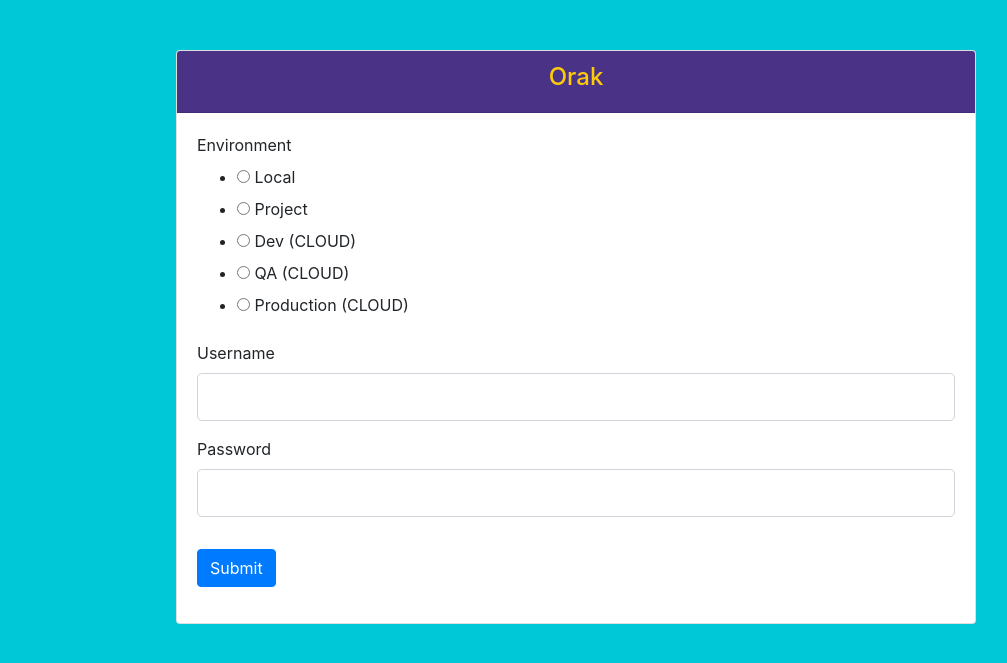
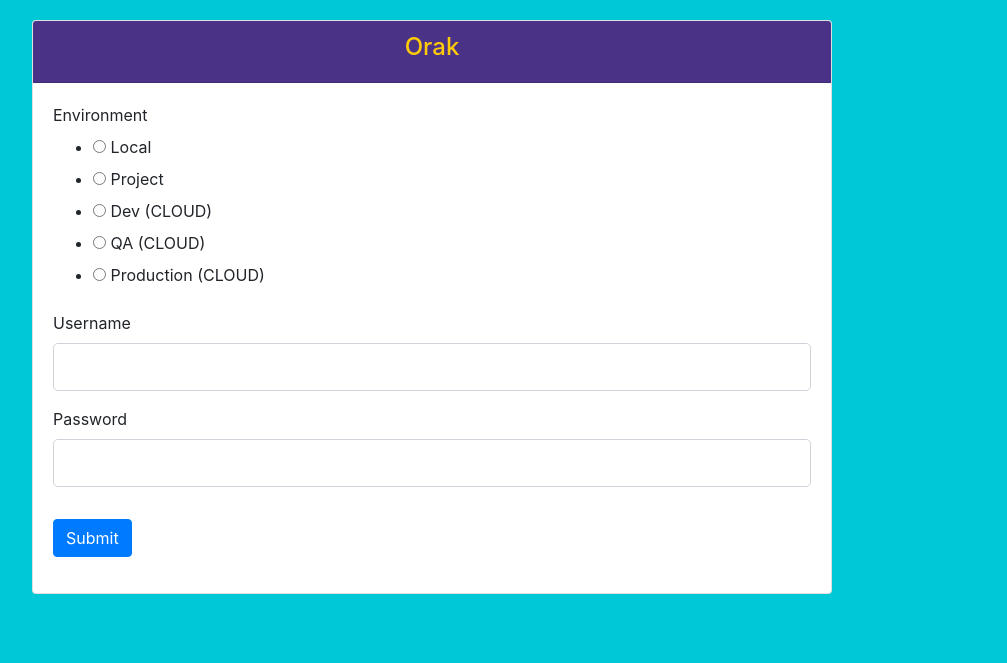
Before and after one commit to darshanmc/ecom-util-app, a Flask app: page / in a window 1280 px wide. Shown: the part 56-719 px from the top of the page, without its empty margins (208-1215 px from the left). Run offline with Flask 2, Linux system fonts and the light colour scheme; some libraries are stand-ins or nearby versions.

Commit message:
Minor changes

```diff
--- a/orak/route.py
+++ b/orak/route.py
@@ -10,18 +10,18 @@ from orak.services import get_cached_values, load_cache
 @app.route('/login', methods=["POST", "GET"])
 def login():
     form = LoginForm()
-
-    if form.validate_on_submit():
-        access_token, env, success = login_call(username=form.username.data, password=form.password.data, env = form.environment.data)
-        if success:
-            flash('Logged in successfully', 'success')
-            resp =  redirect(url_for('home'))
-            resp.set_cookie('access-token',access_token)
-            resp.set_cookie('env', env)
-            return resp
-        else:
-            flash(access_token, 'danger')
-            render_template('login.html', form=form, title='Login')
+    if request.method == 'POST':
+        if form.validate_on_submit():
+            access_token, env, success = login_call(username=form.username.data, password=form.password.data, env = form.environment.data)
+            if success:
+                flash('Logged in successfully', 'success')
+                resp =  redirect(url_for('home'))
+                resp.set_cookie('access-token',access_token)
+                resp.set_cookie('env', env)
+                return resp
+            else:
+                flash(access_token, 'danger')
+                render_template('login.html', form=form, title='Login')
 
     return render_template('login.html', form=form, title='Login')
 
@@ -31,12 +31,14 @@ def home():
     env = request.cookies.get('env')
     if access_token and env:
         form = BulkUploadForm()
-        if form.validate_on_submit():
-            message, message_type = bulk_load(schema=form.schema.data, env=env, body=form.body.data, access_token=access_token)
-            if message and message_type:
-                flash(message, message_type)
-            else:
-                flash('Unable to call endpoint!', 'danger')
+        if request.method == 'POST':
+            if form.validate_on_submit():
+                message, message_type = bulk_load(schema=form.schema.data, env=env, body=form.body.data, access_token=access_token)
+                form.body.data = ''
+                if message and message_type:
+                    flash(message, message_type)
+                else:
+                    flash('Unable to call endpoint!', 'danger')
 
         return render_template('home.html', form=form, access_token = access_token, env=env)
     else:
--- a/orak/templates/home.html
+++ b/orak/templates/home.html
@@ -2,7 +2,7 @@
 
 {% block content %}
 
-<div class="card" style="width: 50rem; margin-top: 50px; margin-left: 30%;">
+<div class="card" style="width: 50rem; margin: 0 auto; margin-top: 20px;">
   <div class="card-header" style="background-color: #4A3386; text-align: center;">
     {% if env %}
     <h4 style="color: #FFCA08">Environment Selected: {{ env }}</h4>
@@ -30,7 +30,7 @@
 </div>
 
 
-<div class="card" style="width: 50rem; margin-top: 50px; margin-left: 30%;">
+<div class="card" style="width: 50rem; margin: 0 auto; margin-top: 20px;">
   <div class="card-header" style="background-color: #4A3386; text-align: center;">
     <h4 style="color: #FFCA08"> Other Utils </h4>
   </div>
@@ -67,7 +67,7 @@
           alert('Error Occured!')
         }
       })
-    })
+    });
   })
 </script>
 
--- a/orak/templates/login.html
+++ b/orak/templates/login.html
@@ -2,7 +2,7 @@
 
 {% block content %}
 
-<div class="card" style="width: 50rem; margin-top: 50px; margin-left: 30%;">
+<div class="card" style="width: 50rem; margin: 0 auto; margin-top: 20px;">
     <div class="card-header" style="background-color: #4A3386; text-align: center;">
         <h4 style="color: #FFCA08"> Orak </h4>
     </div>
```
